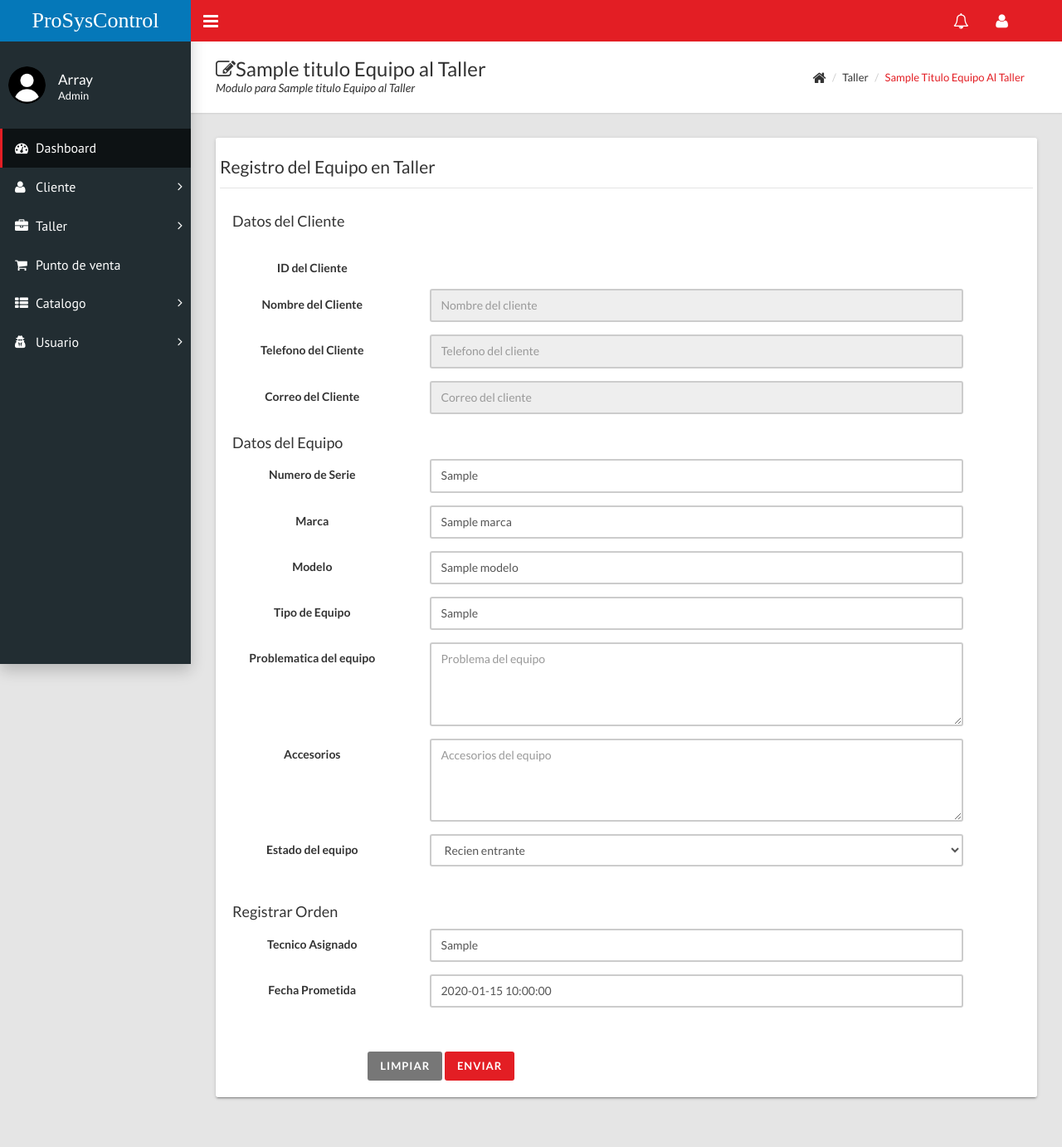
After one commit to Byorsh/ProSysControlv2-2, a PHP site: the page made by vistas/taller/modificar_Taller.php in a window 1280 px wide. The commit adds this page. Shown: the whole page at 83% size. Run offline with PHP 8.4, Linux system fonts and the light colour scheme; a user stored in the database is signed in; tables that the repository leaves empty hold one stand-in row (values such as "Sample post"); the template is opened without the code that fills it: most values are stand-ins (such as "Sample title", 1, 10 or a date in 2020).

Commit message:
Modificar orden de reparacion en proceso

```diff
--- a/vistas/taller/index.php
+++ b/vistas/taller/index.php
@@ -27,6 +27,7 @@
                       <th>Fecha de Entrada</th>
 
                       <th>Fecha Prometida</th>
+                      <th>Acciones</th>
                     </tr>
                   </thead>
                   <tbody>
@@ -43,7 +44,7 @@
                         <td><?=$tallerSQL->fechaPrometida?></td>
                         <!--condicion para ocultar si es secretario-->
                         <?php if($_SESSION['tipoUsuario']!='Secretario'){?>
-                        <td><a class="btn btn-info btn-flat" href="?c=taller&a=FormCrear&id=<?=$tallerSQL->id?>"><i class="fa fa-lg fa-refresh"></i></a>
+                        <td><a class="btn btn-info btn-flat" href="?c=taller&a=FormModificar&id=<?=$tallerSQL->id?>"><i class="fa fa-lg fa-refresh"></i></a>
                             <a class="btn btn-warning btn-flat" href="?c=taller&a=Borrar&id=<?=$tallerSQL->id?>"><i class="fa fa-lg fa-trash"></i></a></td>
                         <?php }?>
                       </tr>
--- /dev/null
+++ b/vistas/taller/modificar_Taller.php
@@ -0,0 +1,173 @@
+<div class="content-wrapper">
+  <div class="page-title">
+    <div>
+      <h1><i class="fa fa-edit"></i><?=$titulo?> Equipo al Taller</h1>
+      <p>Modulo para <?=$titulo?> Equipo al Taller</p>
+    </div>
+    <div>
+      <ul class="breadcrumb">
+        <li><i class="fa fa-home fa-lg"></i></li>
+        <li>Taller</li>
+        <li><a href="#"><?=$titulo?> Equipo al Taller</a></li>
+      </ul>
+    </div>
+  </div>
+  <div class="row">
+    <div class="col-md-12">
+      <div class="card">
+        <div class="row">
+
+            <div class="well bs-component">
+                <form class="form-horizontal" method="POST" action="?c=taller&a=Guardar">
+                <fieldset>
+                <legend>Registro del Equipo en Taller</legend>
+                    <div class="col-lg-10">
+                        <h4>Datos del Cliente</h4>
+                    </div>
+                    <div class="form-group">
+                        <div class="col-lg-10">
+                        <input class="form-control" name="id" type="hidden">
+                      </div>
+                    </div>
+                    <div class="col-lg-10">
+                        <input class="form-control" name="id" type="hidden" value="<?=$tallerSQL->getId()?>">
+                      </div>
+                    <div class="form-group">
+                        <label class="control-label col-md-3" for="IdCliente">ID del Cliente</label>
+                        <div class="col-md-8">
+                            <input class="form-control" name="idCliente" type="hidden" placeholder="Introduce el id del cliente" value="<?=$tallerSQL->getIdCliente()?>">
+                        </div>
+                    </div>
+                    <div class="form-group">
+                        <label class="control-label col-md-3">Nombre del Cliente</label>
+                        <div class="col-md-8">
+                            <input class="form-control" type="text" placeholder="Nombre del cliente" disabled>
+                        </div>
+                    </div>
+                    <div class="form-group">
+                        <label class="control-label col-md-3">Telefono del Cliente</label>
+                        <div class="col-md-8">
+                            <input class="form-control" type="text" placeholder="Telefono del cliente" disabled>
+                        </div>
+                    </div>
+                    <div class="form-group">
+                        <label class="control-label col-md-3">Correo del Cliente</label>
+                        <div class="col-md-8">
+                            <input class="form-control" type="text" placeholder="Correo del cliente" disabled>
+                        </div>
+                    </div>
+                    <div class="col-lg-10">
+                        <h4>Datos del Equipo</h4>
+                    </div>
+                    <div class="form-group">
+                    <label class="control-label col-md-3" for="Ns">Numero de Serie</label>
+                    <div class="col-md-8">
+                      <input class="form-control" name="ns" type="text" placeholder="Introduce el numero de serie del equipo" value="<?=$tallerSQL->getNs()?>">
+                    </div>
+                  </div>
+                  <div class="form-group">
+                    <label class="control-label col-md-3" for="Marca">Marca</label>
+                    <div class="col-md-8">
+                      <input class="form-control col-md-8" name="marca" type="text" placeholder="Marca del equipo" value="<?=$tallerSQL->getMarca()?>">
+                    </div>
+                  </div>
+                  <div class="form-group">
+                    <label class="control-label col-md-3" for="Modelo">Modelo</label>
+                    <div class="col-md-8">
+                    <input class="form-control col-md-8" name="modelo" type="text" placeholder="Modelo del equipo" value="<?=$tallerSQL->getModelo()?>">
+                    </div>
+                  </div>
+                  <div class="form-group">
+                    <label class="control-label col-md-3" for="TipoEquipo">Tipo de Equipo</label>
+                    <div class="col-md-8">
+                      <input class="form-control col-md-8" name="tipoEquipo" type="text" placeholder="Tipo de equipo" value="<?=$tallerSQL->gettipoEquipo()?>">
+                    </div>
+                  </div>
+                  <div class="form-group">
+                    <label class="control-label col-md-3" for="Observaciones">Problematica del equipo</label>
+                    <div class="col-md-8">
+                      <textarea class="form-control" name="observaciones" rows="4" placeholder="Problema del equipo" value="<?=$tallerSQL->getObservaciones()?>"></textarea>
+                    </div>
+                  </div>
+                  <div class="form-group">
+                    <label class="control-label col-md-3" for="Accesorios">Accesorios</label>
+                    <div class="col-md-8">
+                      <textarea class="form-control" name="accesorios" rows="4" placeholder="Accesorios del equipo" value="<?=$tallerSQL->getAccesorios()?>"></textarea>
+                    </div>
+                  </div>
+                  <div class="form-group">
+                    <label class="control-label col-md-3" for="EstadoEquipo">Estado del equipo</label>
+                        <div class="col-md-8">
+                          <select class="form-control" name="estadoEquipo" id="estadoEquipo" required="" onchange="toggleButton()" value="<?=$tallerSQL->getestadoEquipo()?>">
+                            <option value disabled>Seleccione una opcion</option>
+                            <option value="1">Recien entrante</option>
+                            <option value="2">En diagnostico</option>
+                            <option value="3">Diagnosticado</option>
+                            <option value="4">Presupuestado</option>
+                            <option value="5">Presupuesto aceptado</option>
+                            <option value="6">En reparacion</option>
+                            <option value="7">Reparado</option>
+                            <option value="8">No reparado</option>
+                            <option value="9">En espera para entrega</option>
+                            <option value="10">Entregado</option>
+
+                          </select><br>
+
+
+                        </div>
+                    </div>
+
+                    <div class="col-lg-10">
+                        <h4>Registrar Orden</h4>
+                    </div>
+
+                    <div class="form-group">
+                        <label class="control-label col-md-3" for="TecnicoAsignado">Tecnico Asignado</label>
+                        <div class="col-md-8">
+                            <input class="form-control" name="tecnicoAsignado" type="text" placeholder="Id del Tecnico asignado" value="<?=$tallerSQL->gettecnicoAsignado()?>">
+                        </div>
+                    </div>
+
+                    <div class="form-group">
+                        <label class="control-label col-md-3" for="FechaPrometida">Fecha Prometida</label>
+                        <div class="col-md-8">
+                            <input class="form-control" name="fechaPrometida" type="text" placeholder="Fecha prometida" value="<?=$tallerSQL->getFechaPrometida()?>">
+                        </div>
+                    </div>
+
+                    <div class="form-group">
+                       <!--AQUI ES DONDE SE ASIGNAN LOS VALORES DE LA FECHA Y HORA ACTUALES -->
+                        <?php
+                        date_default_timezone_set('America/Mazatlan');
+                        $fecha_actual=date("Y-m-d");
+                        $hora_actual=date("H:i:S");
+                        ?>
+                        <div class="col-md-8">
+                            <input class="form-control" name="fechaEntrada" type="hidden" placeholder="Fecha Entrada" value="<?=$tallerSQL->getFechaEntrada()?>">
+                        </div>
+                    </div>
+                    <div class="form-group">
+
+                        <div class="col-md-8">
+                            <input class="form-control" name="horaEntrada" type="hidden" placeholder="Hora Entrada" value="<?=$tallerSQL->getHoraEntrada()?>">
+                        </div>
+                    </div>
+                        <!--<label class="col-md-3" for="Contrasenia2">Confirma tu Contraseña</label>
+                        <div class="col-lg-10">
+                            <input class="form-control" name="contrasenia2" type="password" placeholder="Contraseña">
+                        </div>-->
+
+                        <div>
+                        <label class="col-md-3" for=""></label>
+                        <label class="col-md-3" for=""></label>
+                        <label class="col-md-3" for=""></label>
+                        </div>
+                        <div class="col-lg-10 col-lg-offset-2">
+                            <button class="btn btn-default" type="reset">Limpiar</button>
+                            <button class="btn btn-primary" type="submit">Enviar</button>
+                        </div>
+                    </div>
+        </div>
+      </div>
+    </div>
+  </div>
```
Also changed, not shown: controladores/taller.controlador.php (+12 -0 lines), vistas/taller/acciones_Taller.php (deleted, +0 -121 lines).
